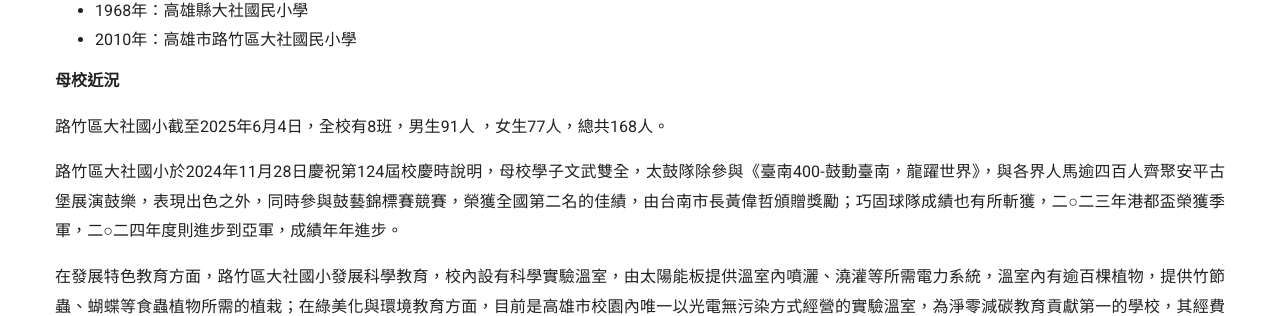
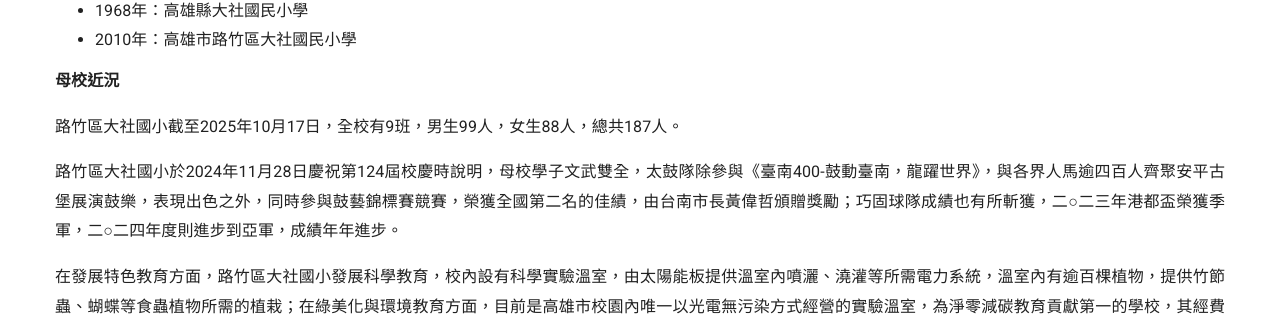
Before and after one commit to dashe1965/dashe1965.github.io, a Jekyll site: the page built from _docs/about/about.md, in a window 1280 px wide and 1330 px high. Shown: the part 790-1106 px from the top of the window. Built offline with Jekyll 4.4.1, drawn with Linux system fonts in a browser that asks for light colours; nearby versions of some CDN libraries.

Commit message:
Update about.md

```diff
--- a/_docs/about/about.md
+++ b/_docs/about/about.md
@@ -20,7 +20,7 @@ sectionid: about
 
 **母校近況**
 
-路竹區大社國小截至2025年6月4日，全校有8班，男生91人 ，女生77人，總共168人。
+路竹區大社國小截至2025年10月17日，全校有9班，男生99人，女生88人，總共187人。
 
 路竹區大社國小於2024年11月28日慶祝第124屆校慶時說明，母校學子文武雙全，太鼓隊除參與《臺南400-鼓動臺南，龍躍世界》，與各界人馬逾四百人齊聚安平古堡展演鼓樂，表現出色之外，同時參與鼓藝錦標賽競賽，榮獲全國第二名的佳績，由台南市長黃偉哲頒贈獎勵；巧固球隊成績也有所斬獲，二○二三年港都盃榮獲季軍，二○二四年度則進步到亞軍，成績年年進步。
 
```
